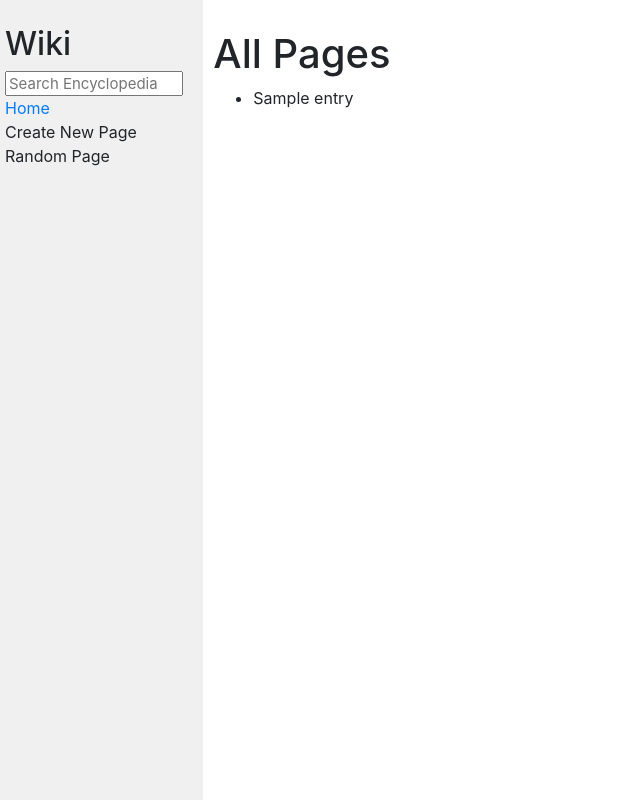
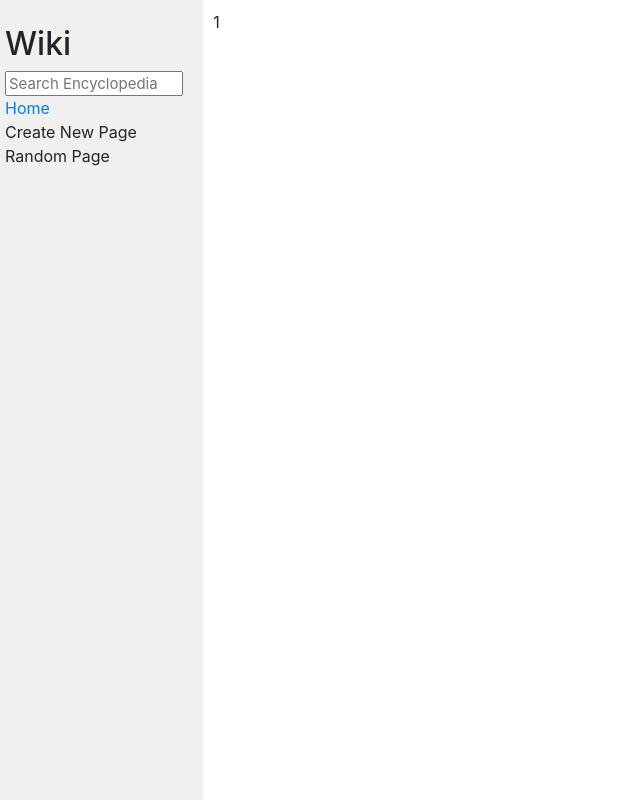
Before and after one commit to ArsaCode/wiki, a Django app: template encyclopedia/templates/encyclopedia/page.html in a window 1280 px wide. Shown: the whole page, without its empty margins (0-640 px from the left). Run offline with Django 3.2, Linux system fonts and the light colour scheme; the template is opened without the code that fills it: most values are stand-ins (such as "Sample title", 1, 10 or a date in 2020); some libraries are stand-ins or nearby versions.

Commit message:
Added dynamic urls

```diff
--- a/encyclopedia/templates/encyclopedia/page.html
+++ b/encyclopedia/templates/encyclopedia/page.html
@@ -1,16 +1,9 @@
 {% extends "encyclopedia/layout.html" %}
 
 {% block title %}
-    Encyclopedia
+    {{ title }}
 {% endblock %}
 
 {% block body %}
-    <h1>All Pages</h1>
-
-    <ul>
-        {% for entry in entries %}
-            <li>{{ entry }}</li>
-        {% endfor %}
-    </ul>
-
+    {{ page }}
 {% endblock %}
--- a/encyclopedia/views.py
+++ b/encyclopedia/views.py
@@ -10,5 +10,6 @@ def index(request):
 
 def page(request, title):
     return render(request, "encyclopedia/page.html", {
-        "title": util.get_entry(f"{{ title }}")
+        "title": title,
+        "page": util.get_entry(title)
     })
```
